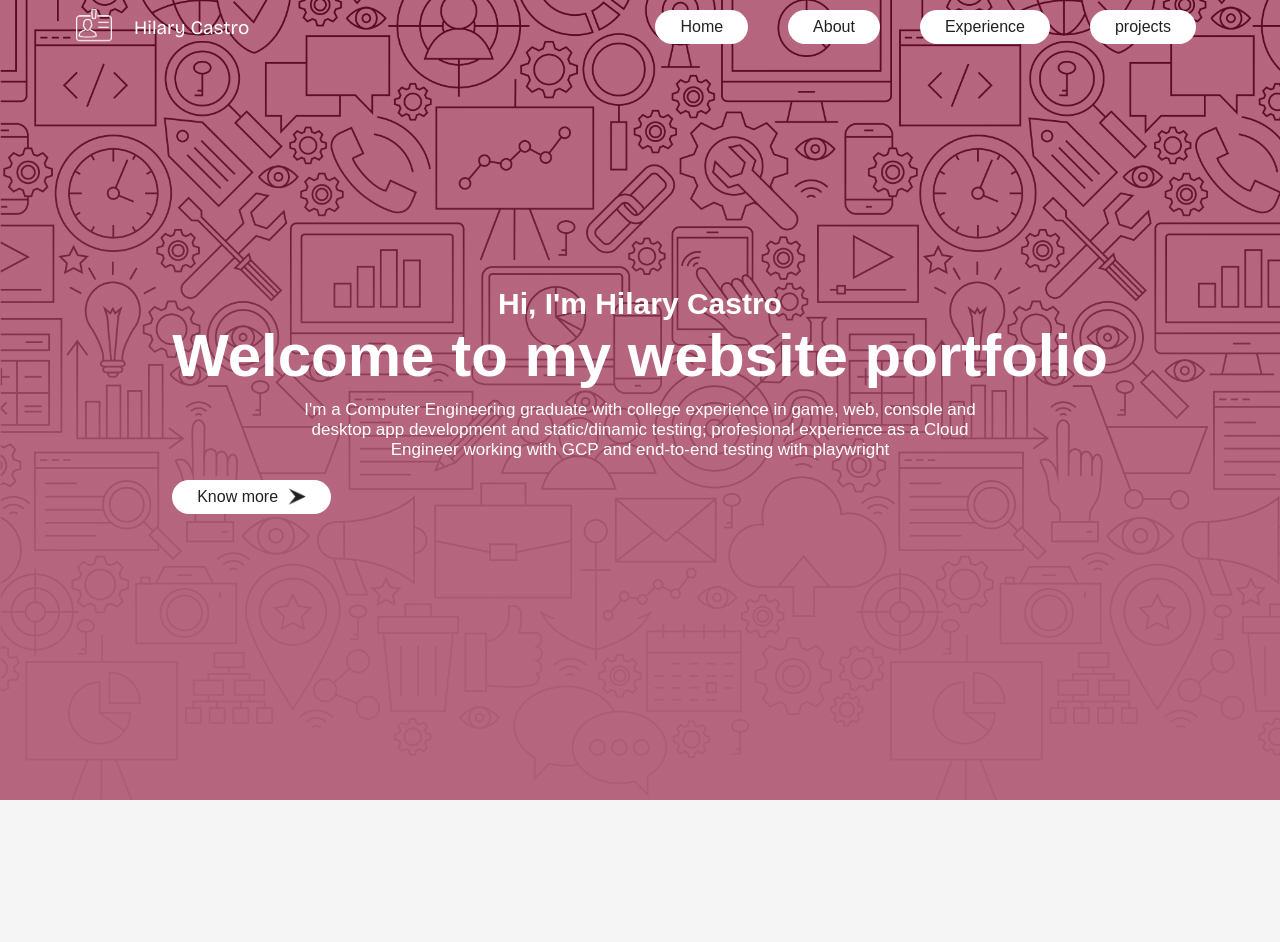
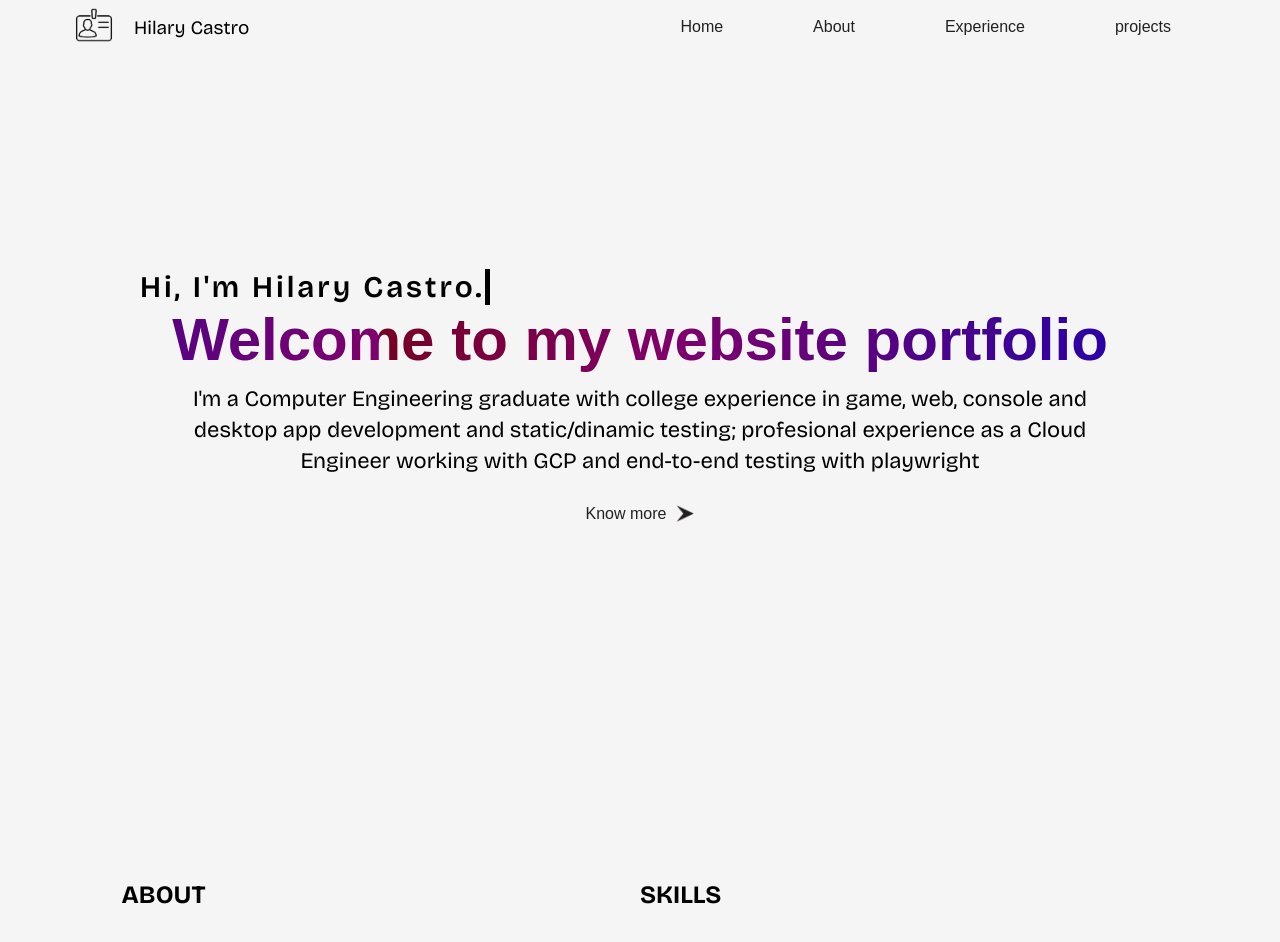
Before and after one commit to hilaryCC/Portfolio, a React (Vite) app in the folder client/: page / in a window 1280 px wide. Shown: the top 942 px of the page. Before the commit the page ends 800 px from the top, so only its background shows below. Built offline with nearby package versions, Linux system fonts and the light colour scheme; a web font is replaced by a local one.

Commit message:
animations and bg removal

```diff
--- a/client/src/App.jsx
+++ b/client/src/App.jsx
@@ -1,12 +1,17 @@
 import React from 'react'
 import { Navbar } from './components/navbar/Navbar'
 import Hero from './components/Hero/Hero'
+import About from './components/about/about'
 
 const App = () => {
   return (
     <div>
       <Navbar/>
       <Hero/>
+      <div className='container'>
+        <About/>
+      </div>
+
     </div>
   )
 }
--- a/client/src/components/Hero/Hero.jsx
+++ b/client/src/components/Hero/Hero.jsx
@@ -1,19 +1,28 @@
-import React from 'react'
+import React, { useState } from 'react'
 import './hero.css'
 import arrow from '../../assets/arrow.png'
+import whitearrow from '../../assets/whitearrow.png'
 
 const Hero = () => {
+    const [iconSrc, setIconSrc] = useState(arrow);
   return (
     <div className='hero container'>
         <div className="hero-text">
-            <h2>Hi, I'm Hilary Castro</h2>
+            <h2>Hi, I'm Hilary Castro. </h2>
             <h1>Welcome to my website portfolio</h1>
             <p>
                 I'm a Computer Engineering graduate with college experience in game, web, console and desktop app
                 development and static/dinamic testing; profesional experience as a Cloud Engineer working with
                 GCP and end-to-end testing with playwright
             </p>
-            <button className='btn'>Know more<img src={arrow} alt="" /></button>
+            <button
+                className='btn'
+                onMouseEnter={() => setIconSrc(whitearrow)}
+                onMouseLeave={() => setIconSrc(arrow)}
+                >
+                    Know more
+                <img src={iconSrc} alt="" />
+            </button>
         </div>
     </div>
   )
--- a/client/src/components/Hero/hero.css
+++ b/client/src/components/Hero/hero.css
@@ -1,10 +1,9 @@
 .hero{
     width: 100%;
     min-height: 100vh;
-    background: linear-gradient(rgba(139, 6, 46, 0.6), rgba(139, 6, 46, 0.6)), url('../../assets/background-image.png');
     background-size: cover;
     background-position: center;
-    color: white;
+    color: rgb(0, 0, 0);
     display: flex;
     align-items: center;
     justify-content: center;
@@ -14,22 +13,65 @@
 .hero-text{
     text-align: center;
     max-width: 1000px;
-
 }
 
 .hero-text h1{
     font-size: 60px;
     font-weight: 600;
+    background: linear-gradient(
+        to right,
+        rgb(117, 0, 35),
+        rgb(128, 0, 106),
+        rgb(73, 3, 139),
+        rgb(16, 0, 189),
+        rgb(0, 132, 155),
+        rgb(16, 0, 189),
+        rgb(73, 3, 139),
+        rgb(128, 0, 106)
+    );
+    background-clip: text;
+    color: transparent;
+    background-size: 200% auto;
+    animation: gradientAnimation 5s linear infinite;
+}
+
+@keyframes gradientAnimation{
+    0%{
+        background-position: 200% 50%;
+    }
+    100%{
+        background-position: 0% 50%;
+    }
 }
 
 .hero-text h2{
     font-size: 30px;
     font-weight: 600;
+    font-family: "Bricolage Grotesque", sans-serif;
+    border-right: 5px solid;
+    letter-spacing: 3px;
+    max-width: fit-content;
+    width: 100%;
+    white-space: nowrap;
+    overflow: hidden;
+    animation:
+        typing 5s,
+        cursor .45s step-end infinite alternate;
+}
+
+@keyframes cursor{
+    50% { border-color: transparent }
+}
+
+@keyframes typing {
+    from { width: 0 }
 }
 
 .hero-text p{
-    max-width: 700px;
+    width: 90%;
     margin: 10px auto 20px;
-    list-style: 1.4;
-    font-size: 17px;
+    line-height: 1.4;
+    font-size: 22px;
+    font-family: "Bricolage Grotesque", sans-serif;
+
 }
--- a/client/src/components/about/about.css
+++ b/client/src/components/about/about.css
@@ -0,0 +1,31 @@
+.about{
+    margin: 80px auto;
+    width: 90%;
+    display: flex;
+    align-items: center;
+    justify-content: space-between;
+}
+
+.section{
+    flex-basis: 50%;
+}
+
+.section img{
+    width: 100%;
+    border-radius: 10px;
+    display: block;
+    background-color: rgb(61, 211, 191);
+}
+
+.section h3{
+    font-family: "Bricolage Grotesque", sans-serif;
+    font-size: 25px;
+}
+
+.space{
+    width: 100%;
+    height: 300px;
+    border-radius: 10px;
+    display: block;
+    background-color: rgb(61, 211, 191);
+}
--- a/client/src/components/about/about.jsx
+++ b/client/src/components/about/about.jsx
@@ -1,12 +1,18 @@
 import React from 'react'
 import './about.css'
+import image1 from '../../assets/blacklogo.png'
 
-const about = () => {
+const About = () => {
   return (
     <div className='about'>
-        <div className="section"></div>
+        <div className="section">
+            <h3>ABOUT</h3>
+        </div>
+        <div className="section">
+            <h3>SKILLS</h3>
+        </div>
     </div>
   )
 }
 
-export default about
+export default About
--- a/client/src/components/navbar/Navbar.jsx
+++ b/client/src/components/navbar/Navbar.jsx
@@ -1,6 +1,6 @@
 import React from 'react'
 import './navbar.css'
-import logo from '../../assets/whitelogo.png';
+import logo from '../../assets/blacklogo.png';
 
 export const Navbar = () => {
   return (
--- a/client/src/components/navbar/navbar.css
+++ b/client/src/components/navbar/navbar.css
@@ -1,7 +1,7 @@
 nav{
     width: 100%;
     /*background: #333;*/
-    color: #fff;
+    color: #000000;
     padding: 4px 0;
     position: fixed;
     top: 0;
--- a/client/src/index.css
+++ b/client/src/index.css
@@ -22,7 +22,7 @@ a{
 }
 
 .btn{
-  background: white;
+  background: transparent;
   color: #212121;
   padding: 8px 25px;
   font-size: 16px;
@@ -30,9 +30,9 @@ a{
   cursor: pointer;
   border: 0;
   outline: 0;
-  display: flex;
   align-items: center;
   justify-content: center;
+  display: inline-flex;
 }
 
 .btn img{
```
Also changed, not shown: client/src/assets/whitearrow.png (added).
